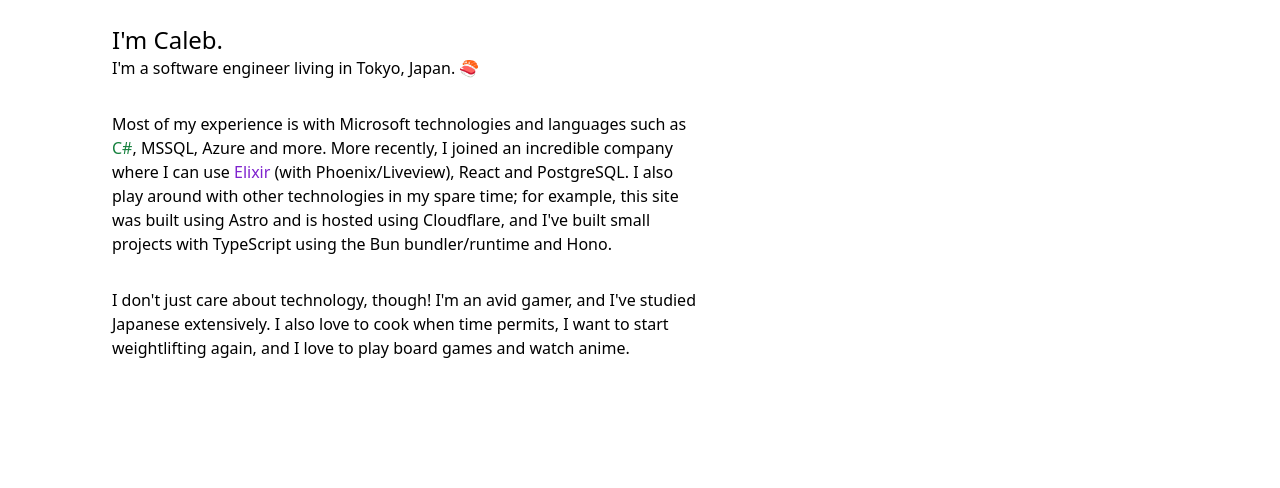
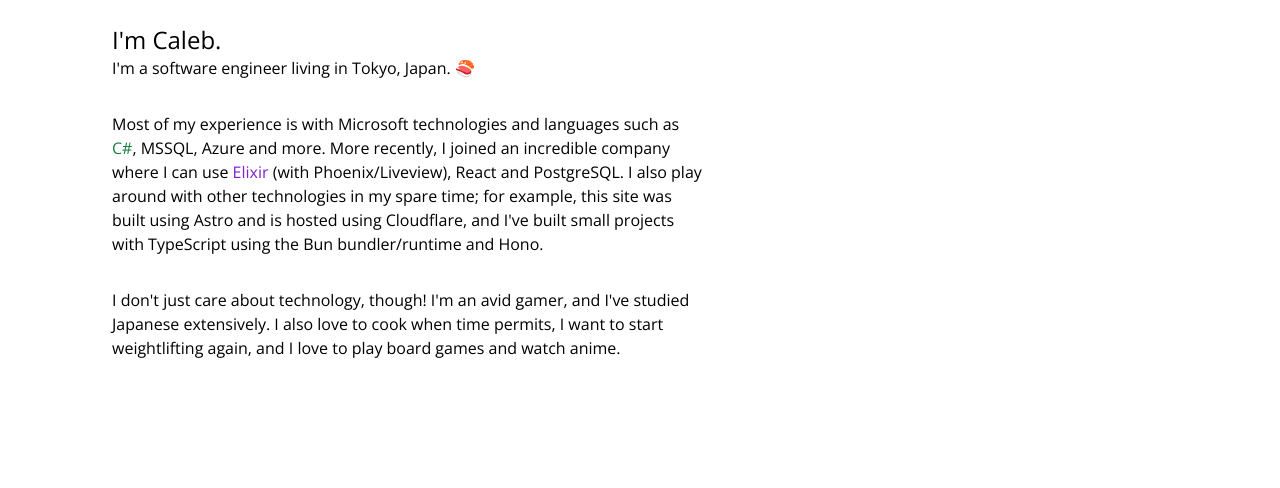
Before and after one commit to cmcclain89/namakemono.dev, an Astro site: page / in a window 1280 px wide. Shown: the part 240-728 px from the top of the page. Built offline with nearby package versions, Linux system fonts and the light colour scheme; Astro itself is replaced by a stand-in of ours; a web font is replaced by a local one.

Commit message:
trying out fonts

```diff
--- a/package.json
+++ b/package.json
@@ -11,6 +11,7 @@
   },
   "dependencies": {
     "@astrojs/tailwind": "^5.1.0",
+    "@fontsource/open-sans": "^5.0.24",
     "astro": "^4.3.3",
     "tailwindcss": "^3.4.1"
   }
--- a/src/layouts/BaseLayout.astro
+++ b/src/layouts/BaseLayout.astro
@@ -1,4 +1,6 @@
 ---
+import "@fontsource/open-sans";
+
 import Header from "../components/Header.astro";
 import Footer from "../components/Footer.astro";
 const { pageTitle, pageHeader } = Astro.props;
--- a/tailwind.config.mjs
+++ b/tailwind.config.mjs
@@ -1,8 +1,14 @@
+import defaultTheme from "tailwindcss/defaultTheme";
+
 /** @type {import('tailwindcss').Config} */
 export default {
-	content: ['./src/**/*.{astro,html,js,jsx,md,mdx,svelte,ts,tsx,vue}'],
-	theme: {
-		extend: {},
-	},
-	plugins: [],
-}
+  content: ["./src/**/*.{astro,html,js,jsx,md,mdx,svelte,ts,tsx,vue}"],
+  theme: {
+    extend: {
+      fontFamily: {
+        sans: ["Open Sans", ...defaultTheme.fontFamily.sans],
+      },
+    },
+  },
+  plugins: [],
+};
```
Also changed, not shown: 1 other file.
